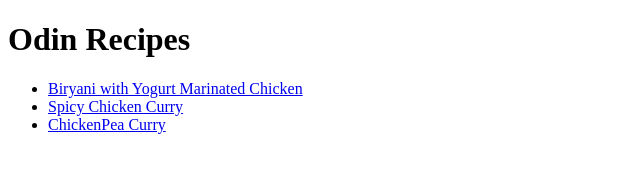
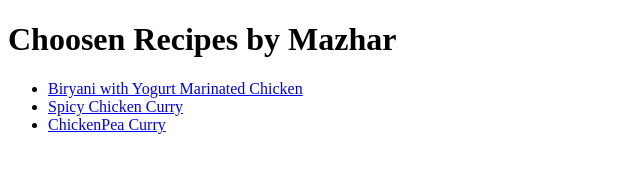
Before and after one commit to mirzamazhar/odin-recipes-project, a plain HTML site: page index.html in a window 1280 px wide. Shown: the whole page, without its empty margins (0-640 px from the left). Drawn offline with Linux system fonts and the light colour scheme.

Commit message:
Change h1

```diff
--- a/index.html
+++ b/index.html
@@ -5,8 +5,9 @@
     <title>Document</title>
 </head>
 <body>
-    <h1>Odin Recipes</h1>
+    <h1>Choosen Recipes by Mazhar</h1>
     <ul>
+
        <li><a href="../odin-recipes-project/recipes/biryani.html">Biryani with Yogurt Marinated Chicken</a></li>
        <li><a href="../odin-recipes-project/recipes/ChickenCurry.html">Spicy Chicken Curry</a></li>
        <li><a href="../odin-recipes-project/recipes/ChickpeaCurry.html">ChickenPea Curry</a></li>
```
